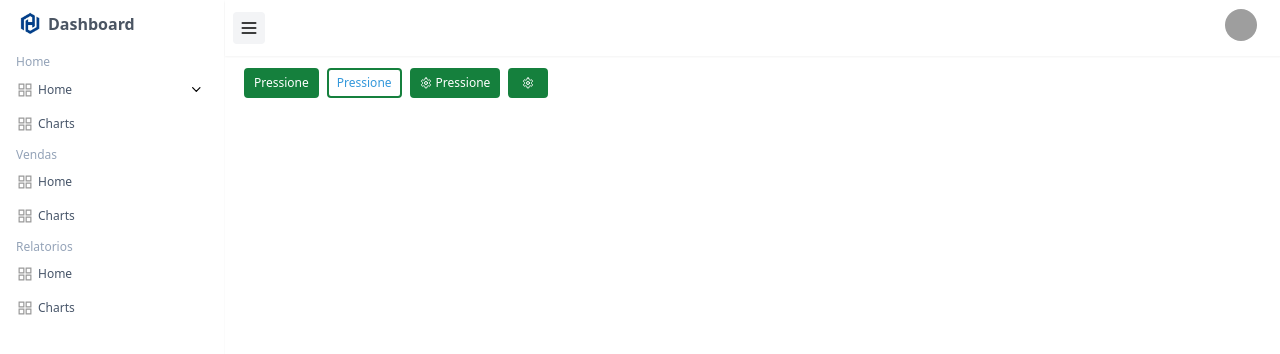
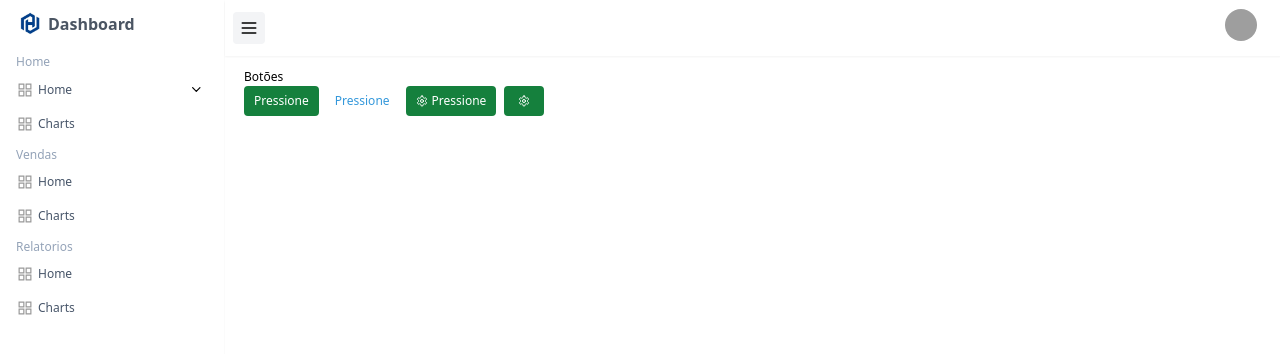
Before and after one commit to brunowbbs/ui-components, a React (Vite) app: page / in a window 1280 px wide. Shown: the top 354 px of the page. Built offline with nearby package versions, Linux system fonts and the light colour scheme; grey boxes are pictures that could not be loaded.

Commit message:
feat: ok

```diff
--- a/lib/components/button/index.tsx
+++ b/lib/components/button/index.tsx
@@ -13,7 +13,7 @@ export function Button(props: ButtonProps) {
             !props.outline,
           "border-2 border-green-700 text-green-700 hover:bg-slate-100":
             props.outline,
-          "bg-transparent border-0 hover:bg-transparent hover:border-0":
+          "bg-transparent border-none hover:bg-transparent hover:border-0":
             props.link,
         }
       )}
--- a/lib/components/input/styles.module.css
+++ /dev/null
@@ -1,3 +0,0 @@
-.input {
-  padding: 1rem;
-}
--- a/src/App.tsx
+++ b/src/App.tsx
@@ -105,6 +105,8 @@ function App() {
         menuItems: MENU_ITEMS_POPOVER_PROFILE,
       }}
     >
+      <div>
+        <p className="text-sm">Botões</p>
         <div className="flex gap-2">
           <Button text="Pressione" onClick={() => alert("ok")} />
           <Button text="Pressione" onClick={() => alert("ok")} link />
@@ -115,6 +117,7 @@ function App() {
           />
           <Button onClick={() => alert("ok")} icon={<LuSettings size={12} />} />
         </div>
+      </div>
     </DashboardLayout>
   );
 }
```
Lines whose indentation alone changed are shown as unchanged.
